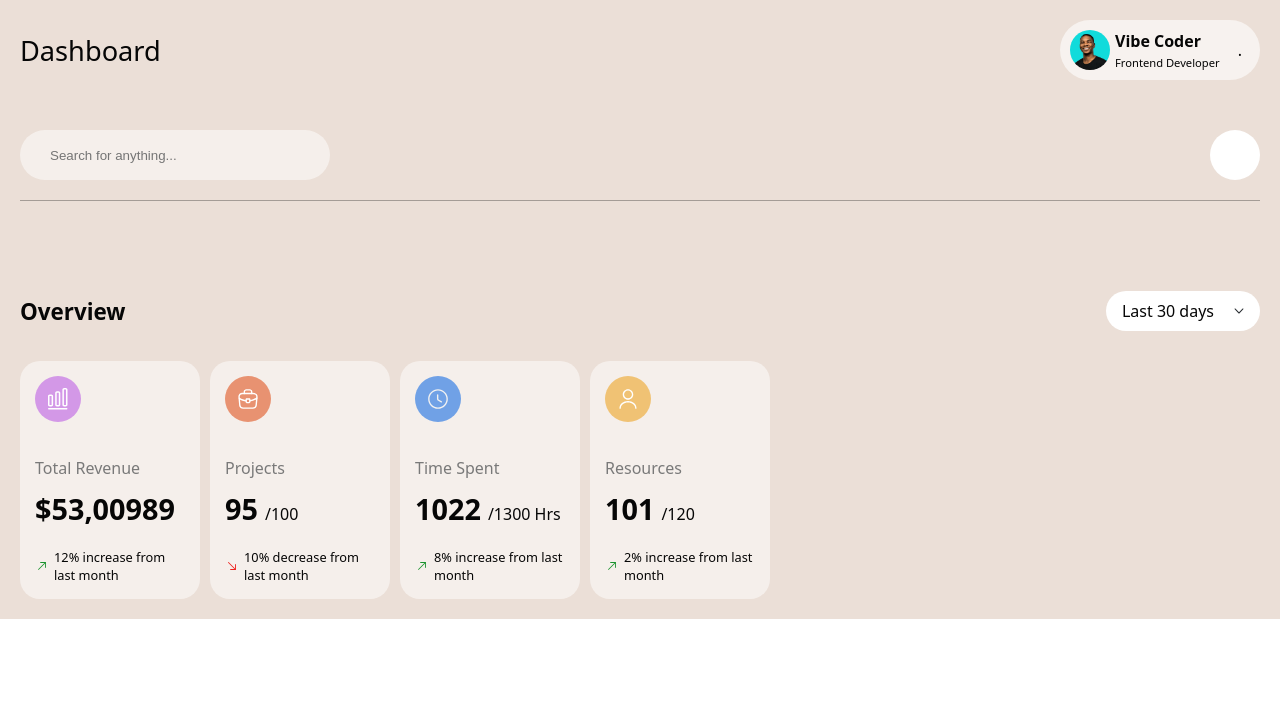
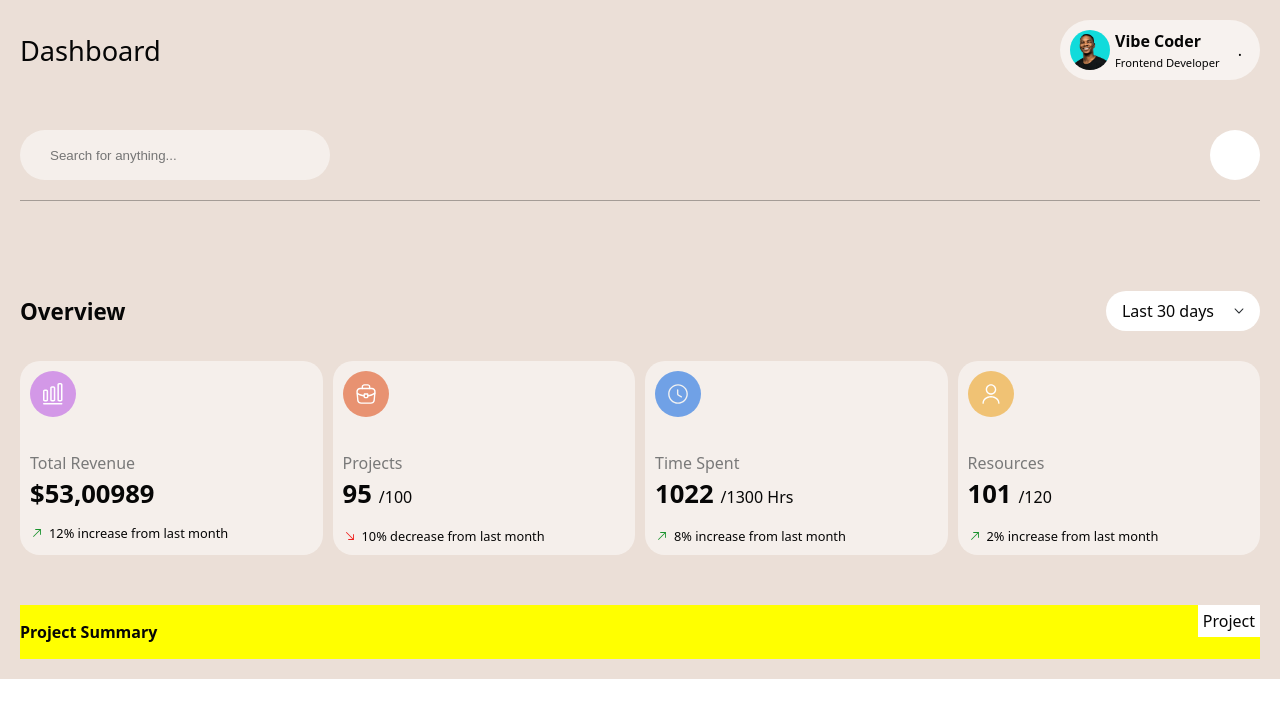
Before and after one commit to vibe-coder/promage-dashboard-main, a React (Create React App) app in the folder promage-dashboard/: page / in a window 1280 px wide. Shown: the top 718 px of the page. Built offline with nearby package versions, Linux system fonts and the light colour scheme.

Commit message:
setting up project summary section

```diff
--- a/promage-dashboard/src/Dashboard-Components/ComponetsContainer.jsx
+++ b/promage-dashboard/src/Dashboard-Components/ComponetsContainer.jsx
@@ -2,12 +2,14 @@ import React from 'react'
 import "./SCSS/Compnent-Container.scss"
 import Header from './Header'
 import Overview from './Overview'
+import ProjectSummary from './ProjectSummary'
 
 function ComponetsContainer() {
   return (
     <div className='component-container'>
       <Header/>
       <Overview/>
+      <ProjectSummary/>
     </div>
   )
 }
--- /dev/null
+++ b/promage-dashboard/src/Dashboard-Components/ProjectSummary.jsx
@@ -0,0 +1,21 @@
+import React from 'react'
+import "./SCSS/Project-Summary.scss"
+
+function ProjectSummary() {
+  return (
+    <div className='project-summary-container'>
+      <div className='summary-wrapper'>
+        <div className='summary-header'>
+          <h3>Project Summary</h3>
+          <div className='button-wrapper'>
+            <div className='selection'>
+              <p>Project</p>
+            </div>
+          </div>
+        </div>
+      </div>
+    </div>
+  )
+}
+
+export default ProjectSummary
--- a/promage-dashboard/src/Dashboard-Components/SCSS/Overview.scss
+++ b/promage-dashboard/src/Dashboard-Components/SCSS/Overview.scss
@@ -8,7 +8,7 @@ body{
 @media (min-width: 360px) {
 
   .overview-container{
-    margin: 0;
+    margin-bottom: 50px;
     .overview-header{
       display: flex;
       align-items: center;
@@ -46,8 +46,9 @@ body{
         background-color: rgba(255, 255, 255, .5);
         border: none;
         border-radius: 20px;
-        padding: 15px;
+        padding: 10px;
         width: 150px;
+        flex-grow: 1;
 
         .icon-1{
           margin-bottom: 30px;
@@ -63,9 +64,10 @@ body{
           }
 
           h1{
-            font-size: 1.8rem;
+            font-size: 1.6rem;
             margin: 0;
             color: #060606;
+            line-height: 20px;
 
             .calculate{
               font-size: 1rem;
@@ -89,6 +91,10 @@ body{
           }
         }
       }
+
+      .container:last-child{
+        flex-grow: 1;
+      }
     }
   }
 }
--- /dev/null
+++ b/promage-dashboard/src/Dashboard-Components/SCSS/Project-Summary.scss
@@ -0,0 +1,31 @@
+@media (min-width: 368px) {
+  .project-summary-container{
+    background-color: red;
+
+    .summary-wrapper{
+
+      .summary-header{
+        background-color: yellow;
+        display: flex;
+        justify-content: space-between;
+
+        h3{
+          font-size: 1rem;
+          font-weight: 600;
+        }
+
+        .button-wrapper{
+
+          .selection{
+            background-color: rgb(255, 255, 255);
+            padding: 5px;
+
+            p{
+              margin: 0;
+            }
+          }
+        }
+      }
+    }
+  }
+}
```
